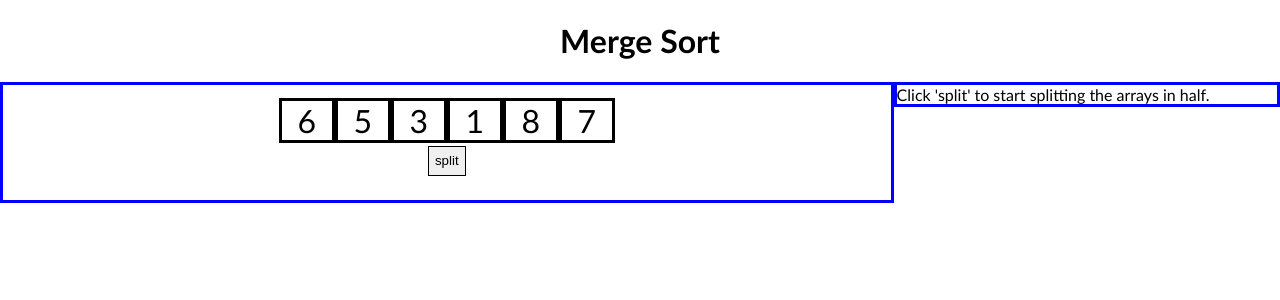
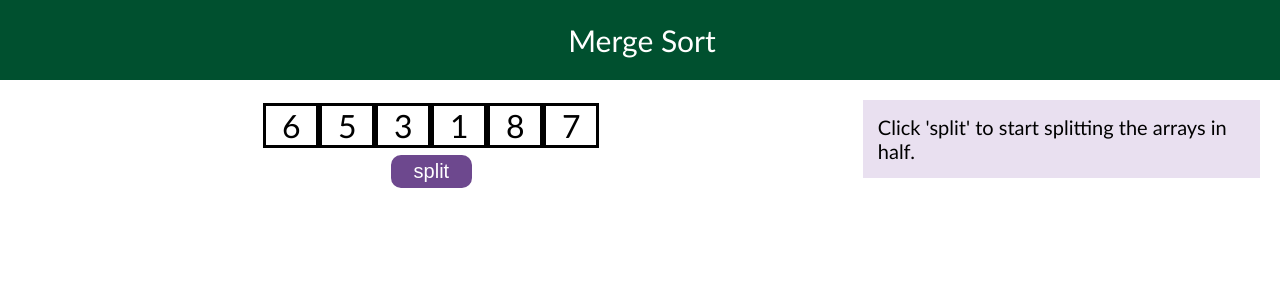
Before and after one commit to rebec123/TeachingTool, a React (Create React App) app in the folder tool/: page /Merge in a window 1280 px wide. Shown: the top 300 px of the page. Built offline with nearby package versions, Linux system fonts and the light colour scheme.

Commit message:
Merge UI improvements, made a start on heap

```diff
--- a/tool/src/App.css
+++ b/tool/src/App.css
@@ -1,6 +1,15 @@
 :root {
-    --button-height: 30px;
+    --button-height: 37px;
+    --button-width: 85px;
     --circle-height: 65px;
+    --merge-dark-colour: #6D488E;
+    --merge-darkest-colour: #49305F;
+    --merge-light-colour: #E9E0F0;
+    --merge-attention-colour: #F02D3A;
+    --heap-dark-colour: #F07605;
+    --heap-darkest-colour: #B45904;
+    --heap-light-colour: #FDDFC3;
+    --light-grey: #E8E8E8;
 }
 .App {
     text-align: center;
@@ -55,8 +64,37 @@
 
 .btn-split, .btn-merge {
     height: var(--button-height);
-    border: 1px solid black;
+    width: var(--button-width);
+    background-color: var(--merge-dark-colour);
+    color: white;
+    font-size: 20px;
+    font-weight: 100;
+    border-radius: 12px;
+    border: 2px solid white;
+    padding: 0px;
+    margin-top: 5px;
 }
+
+.btn-split:hover,
+.btn-split:focus,
+.btn-merge:hover,
+.bt-merge:focus {
+   background-color: var(--merge-darkest-colour);
+}
+
+.btn-split-disabled {
+    height: var(--button-height);
+    width: var(--button-width);
+    background-color: var(--merge-light-colour);
+    color: white;
+    font-size: 20px;
+    font-weight: 100;
+    border-radius: 12px;
+    border: 2px solid white;
+    padding: 0px;
+    margin-top: 5px;
+}
+
 
 .size-of-button {
     height: var(--button-height);
@@ -72,13 +110,12 @@
 
 .ar-el-grey {
     font-size: 2em;
-    color: grey;
-    border: 3px solid grey;
+    color: var(--light-grey);
+    border: 3px solid var(--light-grey);
     width: 50px;
 }
 
 .array, .array-split {
-    border: 3px solid white;
     width: 99%;
     height: auto;
     margin: auto;
@@ -105,9 +142,9 @@
 }
 
 .heap-container {
-    border: 3px solid orange;
     width: 70%;
     height: 100%;
+    margin-top: 13px
 }
 
 .heap-div {
@@ -120,7 +157,6 @@
     z-index: 2;
 }
 
-
 .flex-container {
     border: 0px solid orange;
     width: 100%;
@@ -131,25 +167,33 @@
 }
 
 .heap-text-container {
-    border: 3px solid orange;
+    font-size: 20px;
     width: 30%;
     height: 100%;
     white-space: pre-wrap;
     text-align: left;
+    background-color: var(--heap-light-colour);
+    padding: 15px;
+    margin-right: 20px;
+    margin-top: 10px;
 }
 
 .merge-container {
-    border: 3px solid blue;
+    border: 3px solid white;
     width: 70%;
     height: 100%;
 }
 
 .merge-text-container {
-    border: 3px solid blue;
+    font-size:20px;
     width: 30%;
     height: 100%;
     white-space: pre-wrap;
-    text-align:left;
+    text-align: left;
+    background-color: var(--merge-light-colour);
+    padding:15px;
+    margin-right: 20px;
+    margin-top:10px;
 }
 
 .ar-el-bare {
@@ -207,7 +251,7 @@
 }
 
 .element-target {
-    border: 3px solid red;
+    border: 3px solid var(--merge-attention-colour);
     width: 99%;
     height: 47px;
     margin-top: 10px;
@@ -217,12 +261,12 @@
 }
 
 .homeButton{
-    color: black;
+    color: white;
     text-decoration:none;
 }
 
 .header {
-    width: 70%;
+    width: 100%;
     height: auto;
     background-color: #00502F;
     padding: 2px;
@@ -238,18 +282,80 @@
     font-size:40px;
 }
 
-.btn-navy {
-    width: 10%;
+.header-small {
+    width: 100%;
+    height: auto;
+    background-color: #00502F;
+    padding: 2px;
+    align-self: center;
+    margin-left: auto;
+    margin-right: auto;
+    margin-bottom: 10px;
+}
+
+.title-ppt-style-small {
+    color: white;
+    font-weight: normal;
+    font-size: 30px;
+}
+
+.well-done-merge {
+    font-weight: normal;
+    font-size: 30px;
+    background-color: var(--merge-light-colour);
+    width: 30%;
+    padding:20px;
+    margin-left: auto;
+    margin-right: auto;
+}
+
+.well-done-heap {
+    font-weight: normal;
+    font-size: 30px;
+    background-color: var(--heap-light-colour);
+    width: 30%;
+    padding: 20px;
+    margin-left: auto;
+    margin-right: auto;
+}
+
+.btn-menu {
+    width: 15%;
     background-color: #000099;
     color: white;
     font-size: 25px;
     font-weight: 100;
     border-radius: 12px;
-    border:2px solid white;
-    padding: 10px;
+    border: 2px solid white;
+    padding: 15px;
+    margin-top: 30px;
 }
 
-    .btn-navy:hover,
-    .btn-navy:focus {
-        background-color: #00004A;
-    }
+.btn-menu:hover,
+.btn-menu:focus {
+    background-color: #00004A;
+}
+
+.btn-back {
+    width: 15%;
+    background-color: #000099;
+    color: white;
+    font-size: 20px;
+    font-weight: 100;
+    border-radius: 12px;
+    border: 2px solid white;
+    padding: 10px;
+    margin-top: 10px;
+}
+
+.btn-back:hover,
+.btn-back:focus {
+    background-color: #00004A;
+}
+
+.abt-desc {
+    font-size: 20px;
+    width: 50%;
+    margin-left: auto;
+    margin-right: auto;
+}
--- a/tool/src/App.js
+++ b/tool/src/App.js
@@ -75,15 +75,15 @@ function Menu() {
         if (algoChoice === Algorithm.None) {
             return (
                 <div>
-                    <button className="btn-navy" onClick={() => { onMergeClick() }} >
+                    <button className="btn-menu" onClick={() => { onMergeClick() }} >
                         Merge Sort
                     </button>
                     <br/>
-                    <button className="btn-navy" onClick={() => { onHeapClick() }}>
+                    <button className="btn-menu" onClick={() => { onHeapClick() }}>
                         Heap Sort
                     </button>
                     <br />
-                    <button className="btn-navy" onClick={() => { onAboutClick() }}>
+                    <button className="btn-menu" onClick={() => { onAboutClick() }}>
                         About
                     </button>
 
--- a/tool/src/Pages/About.js
+++ b/tool/src/Pages/About.js
@@ -7,9 +7,9 @@ function About() {
                 <div className="header">
                     <h1 className="title-ppt-style">About</h1>
                 </div>
-            <p>This final year project is an interactive teaching tool for students who want to practice following the steps of sortings algorithms (currently, merge sort and heap sort).</p>
+                <p className="abt-desc">This final year project is an interactive teaching tool for students who want to practice following the steps of sortings algorithms (currently, merge sort and heap sort).</p>
             <a href="/">
-                <button>Back to main menu</button>
+                    <button className="btn-back">Back to main menu</button>
             </a>
 
         </div>
--- a/tool/src/Pages/Heap.js
+++ b/tool/src/Pages/Heap.js
@@ -675,10 +675,15 @@ function Heap() {
         if (done) {
             return (
                 <>
-                    <h1>Well Done!!!!</h1>
+                    <div className="header-small">
+                        <h1 className="title-ppt-style-small">Heap Sort</h1>
+                    </div>
+                    <h2 className="well-done-heap">Well Done!</h2>
                     <div className="stage">
                         <Confetti recycle={false} numberOfPieces="100" />
-                        <button><a className="homeButton" href="/">Home</a></button>
+                        <a className="homeButton" href="/">
+                            <button className="btn-back">Home</button>
+                        </a>
                     </div>
                 </>
             );
@@ -686,7 +691,9 @@ function Heap() {
         else {
             return (
                 <>
-                    <h1>Heap Sort</h1>
+                    <div className="header-small">
+                        <h1 className="title-ppt-style-small">Heap Sort</h1>
+                    </div>
                     <div className="stage">
                         {array()}
                         {heapAndTips()}
--- a/tool/src/Pages/Merge.js
+++ b/tool/src/Pages/Merge.js
@@ -409,7 +409,7 @@ function Merge() {
         //console.log("merged? " + arrays[div].merged);
         if (!visibleDivs.includes(div * 2) && !arrays[div].merged) {
             if (divToMerge !== 0) {
-                addButton = <button className="btn-split" onClick={() => onSplitClick(div)} disabled>split</button>;
+                addButton = <button className="btn-split-disabled" onClick={() => onSplitClick(div)} disabled>split</button>;
             }
             else {
                 addButton = <button className="btn-split" onClick={() => onSplitClick(div)} >split</button>;
@@ -625,10 +625,15 @@ function Merge() {
             //could adjust amount of confetti based on user's score
             return (
                 <>
-                    <h1>Well Done!!!!</h1>
+                    <div className="header-small">
+                        <h1 className="title-ppt-style-small">Merge Sort</h1>
+                    </div>
+                    <h2 className="well-done-merge">Well Done!</h2>
                     <div className="stage">
                         <Confetti recycle={false} numberOfPieces="100" />
-                        <button><a className="homeButton" href="/">Home</a></button>
+                        <a className="homeButton" href="/">
+                            <button className="btn-back">Home</button>
+                        </a>
                     </div>
                 </>
             );
@@ -636,7 +641,9 @@ function Merge() {
         else {
             return (
                 <>
-                    <h1>Merge Sort</h1>
+                    <div className="header-small">
+                        <h1 className="title-ppt-style-small">Merge Sort</h1>
+                    </div>
                     <div className="flex-stage">
                         <div className="merge-container">
                             {row0()}
```
